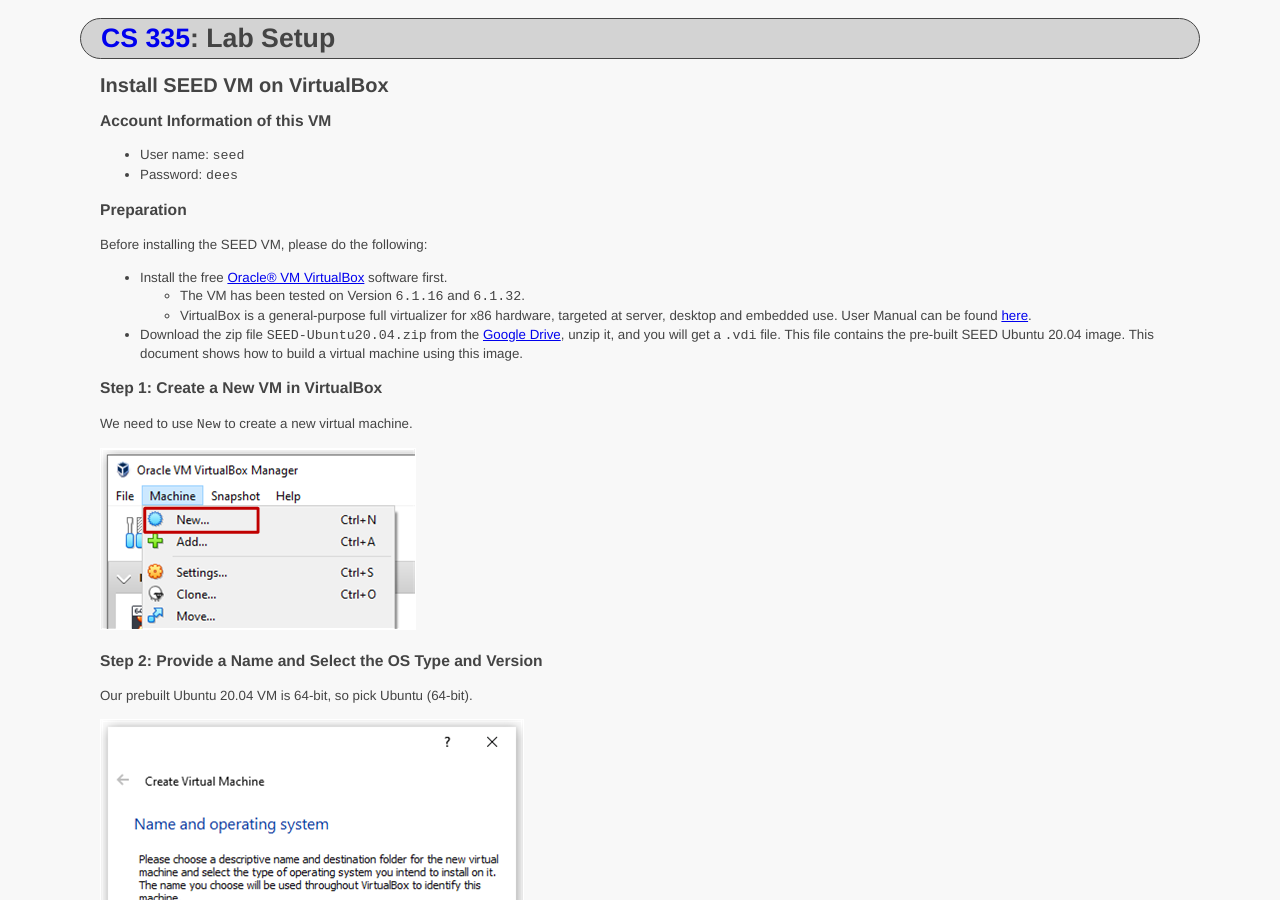
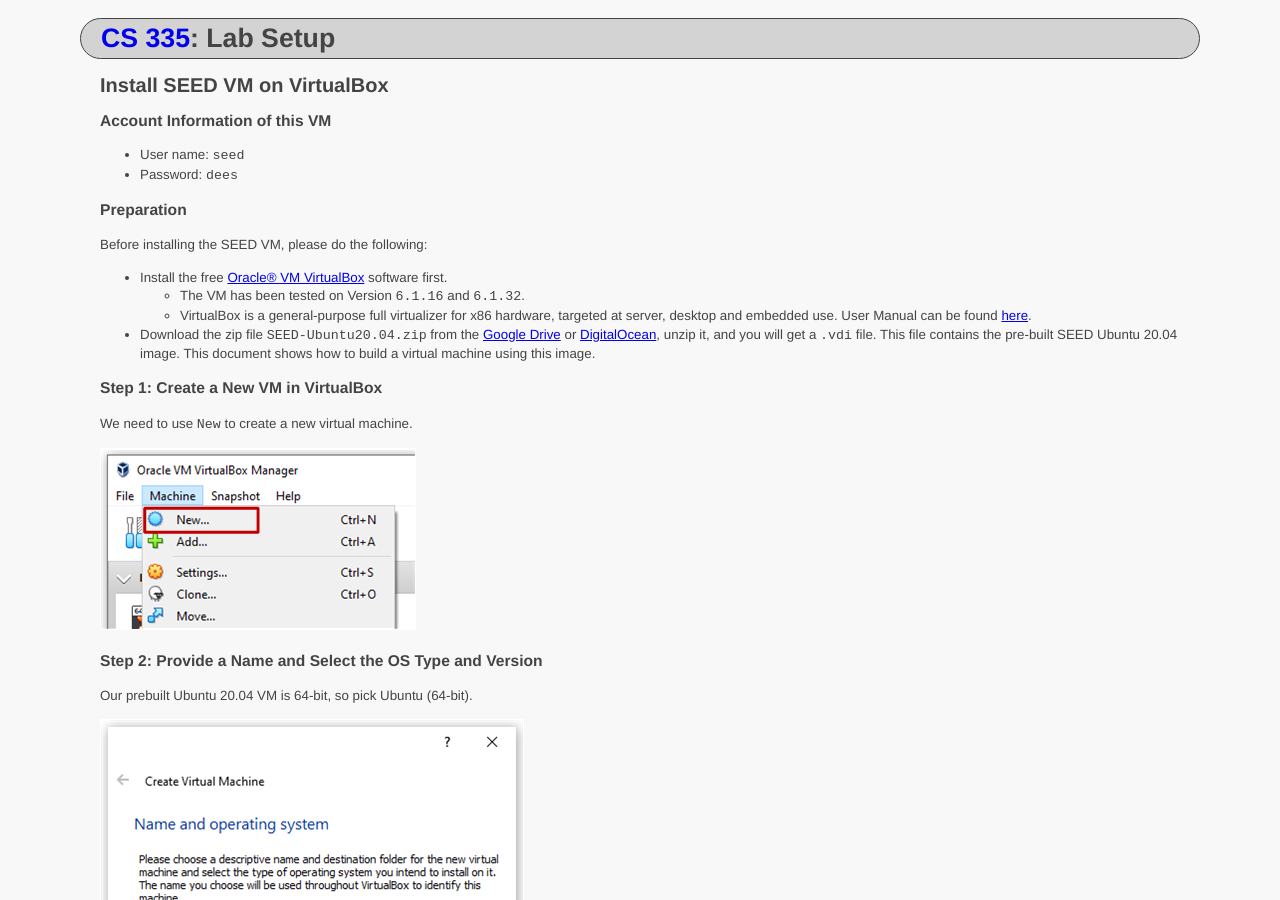
Before and after one commit to ycpcs/cs335-spring2023, a Jekyll site: the page built from labs/setup.md, in a window 1280 px wide and 900 px high. Built offline with Jekyll 4.4.1, drawn with Linux system fonts in a browser that asks for light colours.

Commit message:
add a link

```diff
--- a/labs/setup.md
+++ b/labs/setup.md
@@ -21,7 +21,7 @@ Before installing the SEED VM, please do the following:
   - VirtualBox is a general-purpose full virtualizer for x86 hardware, targeted at server, desktop and embedded use. User Manual can be found [here](https://www.virtualbox.org/manual/).
 
 - Download the zip file `SEED-Ubuntu20.04.zip` from the
-[Google Drive](https://drive.google.com/file/d/138fqx0F8bThLm9ka8cnuxmrD6irtz_4m/view?usp=sharing), unzip it,
+[Google Drive](https://drive.google.com/file/d/138fqx0F8bThLm9ka8cnuxmrD6irtz_4m/view?usp=sharing) or [DigitalOcean](https://seed.nyc3.cdn.digitaloceanspaces.com/SEED-Ubuntu20.04.zip), unzip it,
 and you will get a `.vdi` file. This file contains the pre-built SEED
 Ubuntu 20.04 image. This document shows how to build a virtual machine
 using this image.
```
